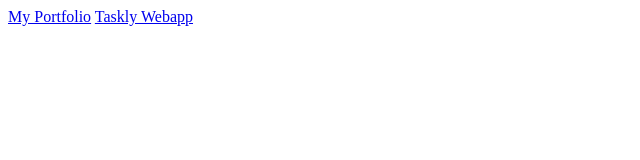
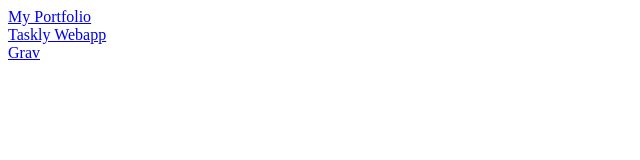
Before and after one commit to philpil/philpil.github.io, a plain HTML site: page index.html in a window 1280 px wide. Shown: the whole page, without its empty margins (0-640 px from the left). Drawn offline with Linux system fonts and the light colour scheme.

Commit message:
Update index.html

```diff
--- a/index.html
+++ b/index.html
@@ -5,7 +5,10 @@
   <body>
 
     <a href="portfolio/">My Portfolio</a>
+    <br/>
     <a href="Taskly/">Taskly Webapp</a>
+    <br/>
+    <a href="grav/">Grav</a>
 
   </body>
 </html>
```
